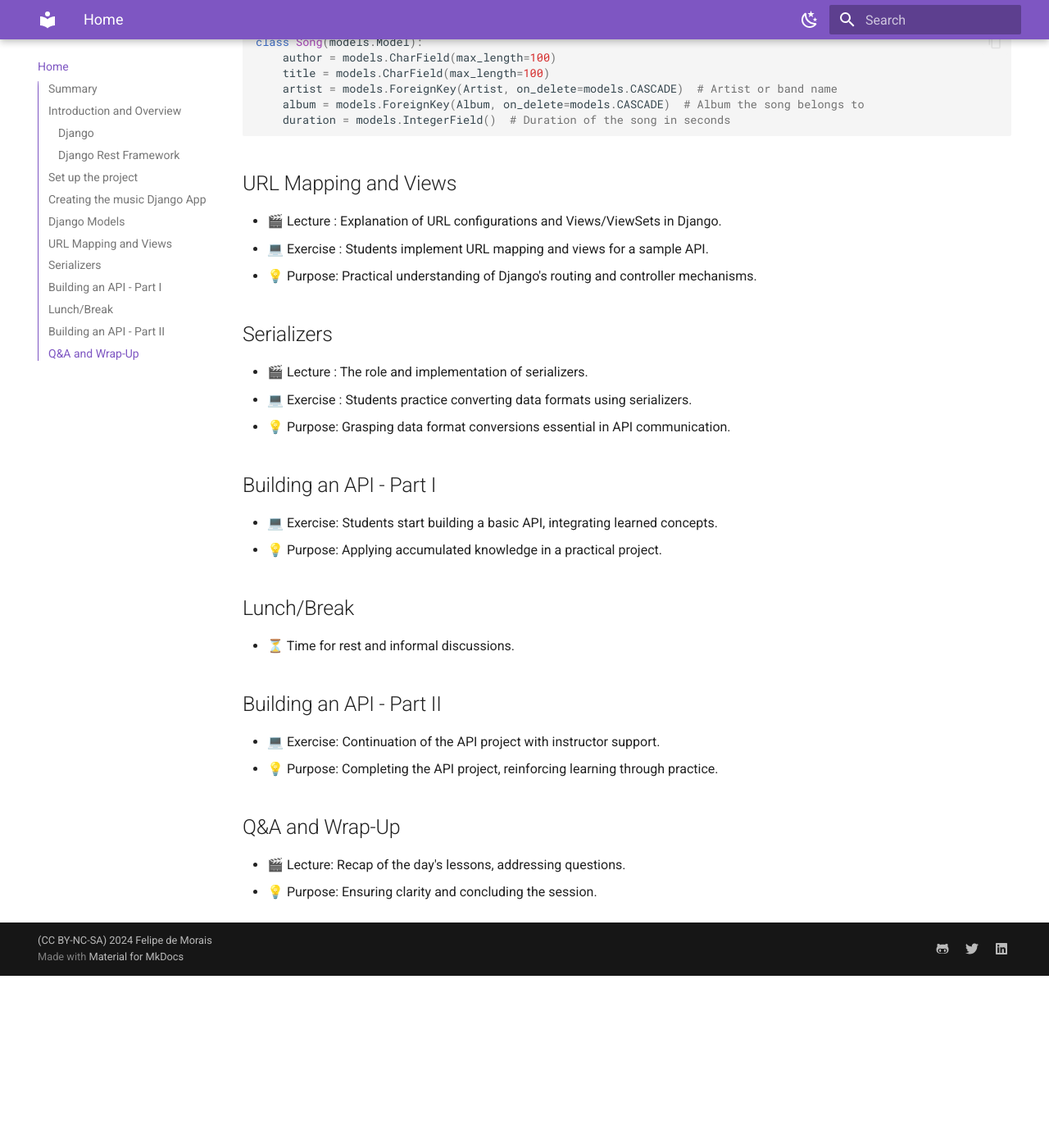
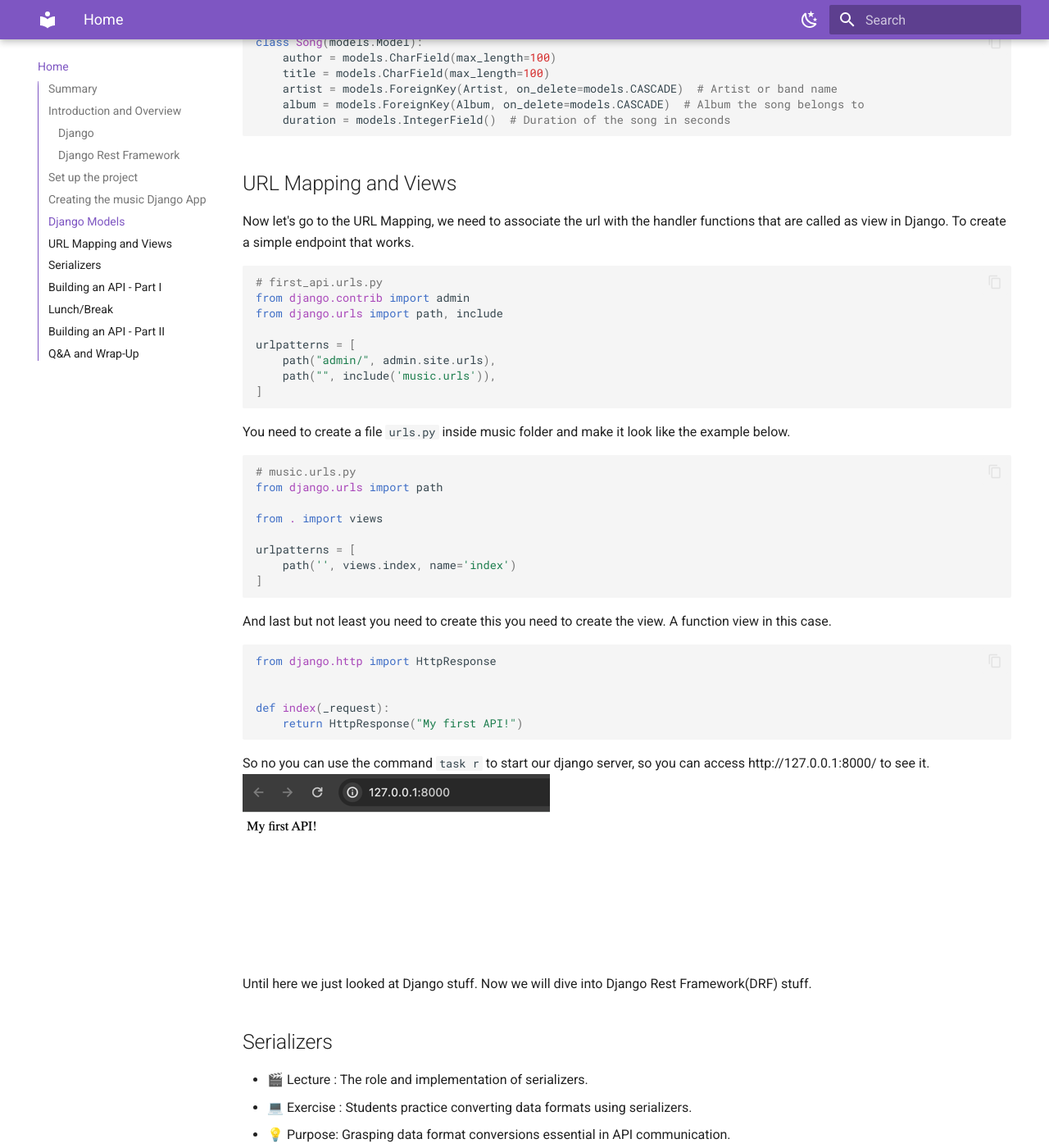
Before and after one commit to lipemorais/building-your-first-api-with-django-and-django-rest-framework, an MkDocs documentation site: the page built from docs/index.md, in a window 1280 px wide and 1400 px high, scrolled down 3650 px. Shown: the whole window at 82% size. Built offline with MkDocs 1.6.1 and Material for MkDocs 9.7.7, drawn with Linux system fonts in a browser that asks for light colours; before the commit the page ends 4840 px from its top, so only the background shows below that.

Commit message:
Extend documentation on URL mapping and views
Expanded the section on URL mapping and views to include a detailed walkthrough of creating an endpoint up to Django server running. Provided specific codes for 'music' app url patterns, setting up 'urls.py' in music folder, and implementing function view 'index'. Also introduced the upcoming section on Django Rest Framework usage.

````diff
--- a/docs/index.md
+++ b/docs/index.md
@@ -155,9 +155,48 @@ class Song(models.Model):
 
 ## URL Mapping and Views
 
-- 🎬 Lecture : Explanation of URL configurations and Views/ViewSets in Django.
-- 💻 Exercise : Students implement URL mapping and views for a sample API.
-- 💡 Purpose: Practical understanding of Django's routing and controller mechanisms.
+Now let's go to the URL Mapping, we need to associate the url with the handler functions that are called as view in Django. To create a simple endpoint that works.
+
+
+```python
+# first_api.urls.py
+from django.contrib import admin
+from django.urls import path, include
+
+urlpatterns = [
+    path("admin/", admin.site.urls),
+    path("", include('music.urls')),
+]
+```
+
+You need to create a file `urls.py` inside music folder and make it look like the example below.
+
+```python
+# music.urls.py
+from django.urls import path
+
+from . import views
+
+urlpatterns = [
+    path('', views.index, name='index')
+]
+```
+
+And last but not least you need to create this
+you need to create the view. A function view in this case.
+
+```python
+from django.http import HttpResponse
+
+
+def index(_request):
+    return HttpResponse("My first API!")
+```
+
+So no you can use the command `task r` to start our django server, so you can access http://127.0.0.1:8000/ to see it.
+![my_first_api.png](images/my_first_api.png)
+
+Until here we just looked at Django stuff. Now we will  dive into Django Rest Framework(DRF) stuff.
 
 ## Serializers
 
````
Also changed, not shown: docs/images/my_first_api.png (added).
